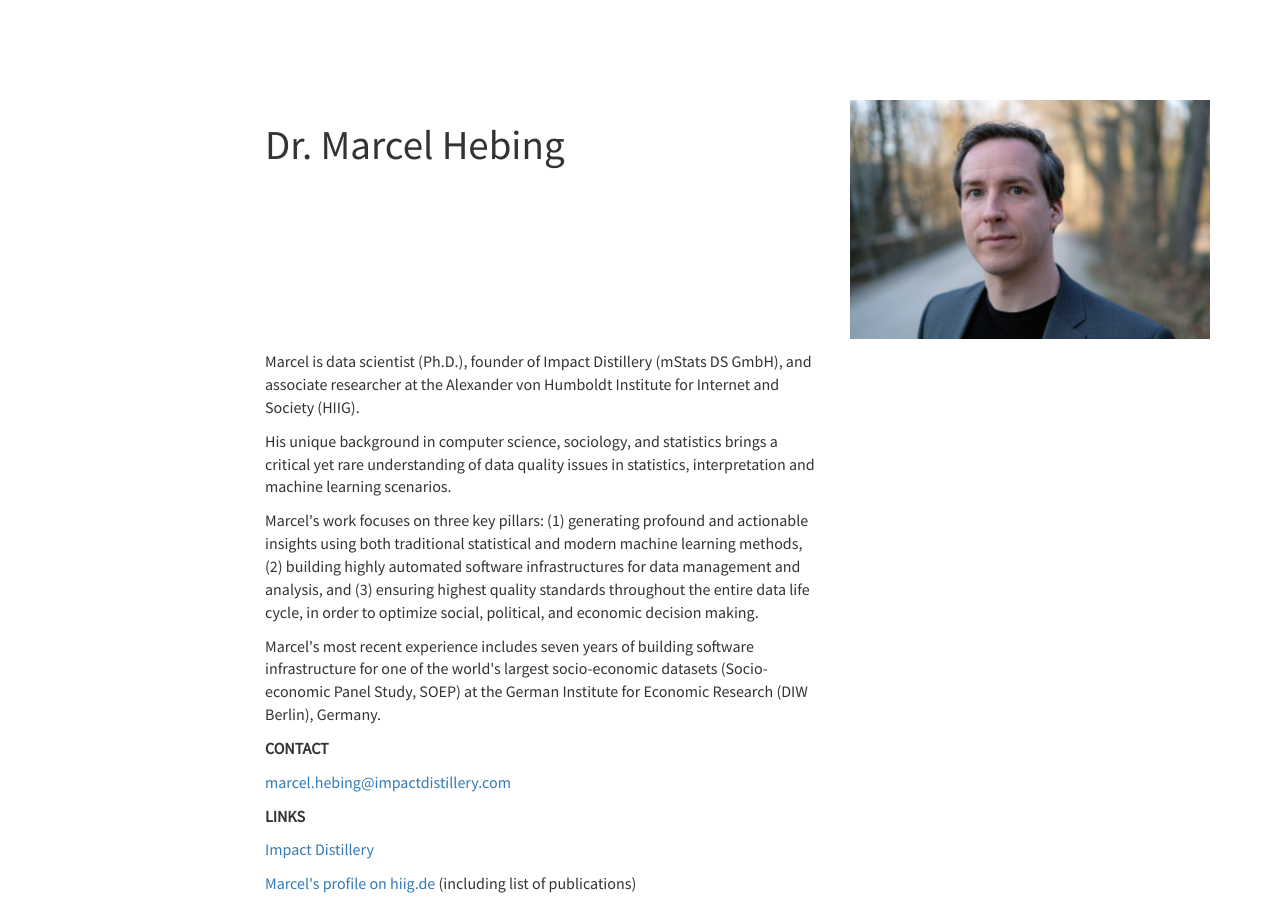
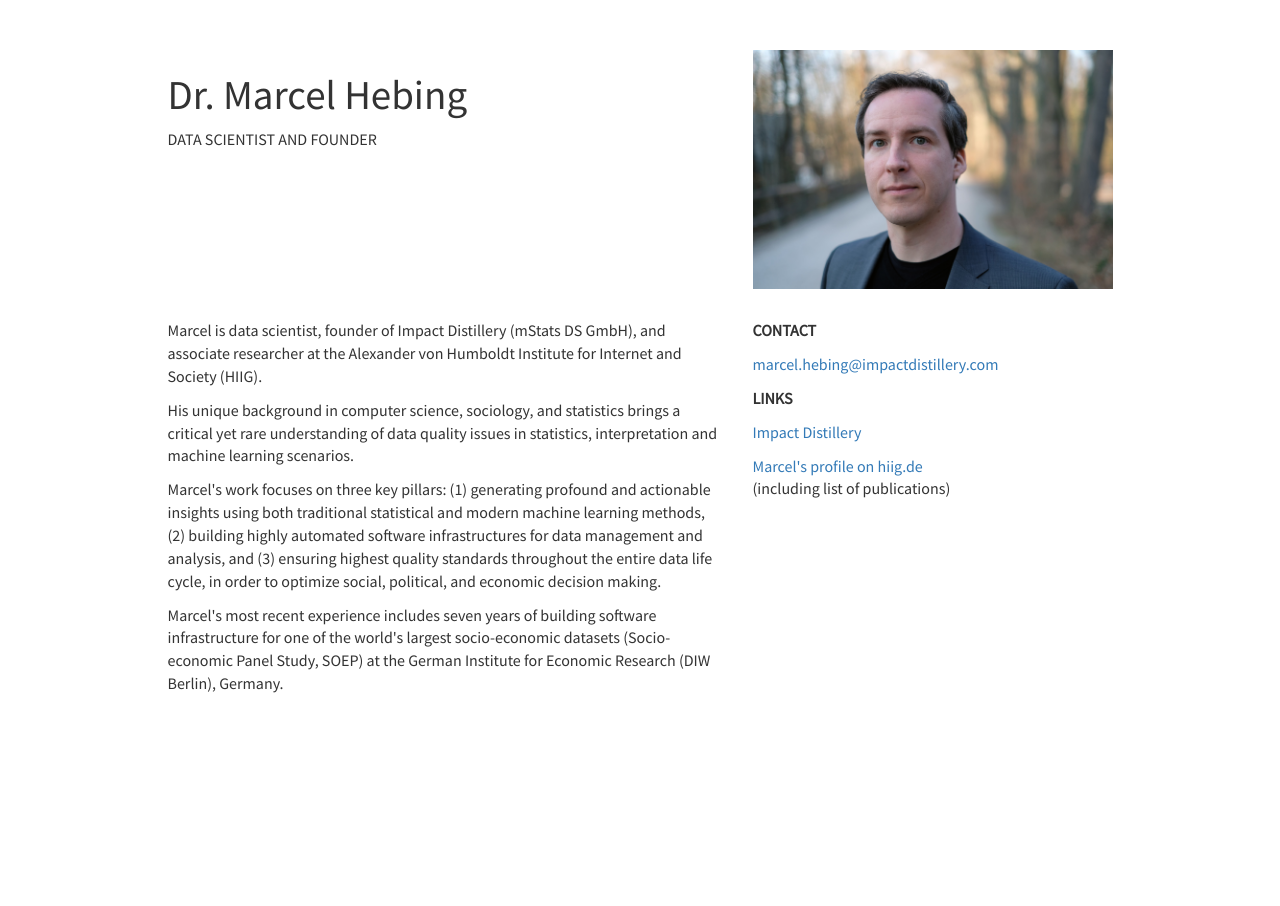
Before and after one commit to mhebing/mhebing.github.io, a plain HTML site: page index.html in a window 1280 px wide. After the commit the page ends 800 px from the top, so only its background shows below. Drawn offline with nearby package versions, Linux system fonts and the light colour scheme.

Commit message:
Update layout

```diff
--- a/css/main.css
+++ b/css/main.css
@@ -1,3 +1,3 @@
 #main {
-    padding-top: 100px;
+    padding-top: 50px;
 }
--- a/index.html
+++ b/index.html
@@ -22,27 +22,28 @@
 
     <div class="container" id="main">
       <div class="row">
-        <div class="col-md-6 col-md-offset-2">
+        <div class="col-md-6 col-md-offset-1">
           <h1>Dr. Marcel Hebing</h1>
+          <p>DATA SCIENTIST AND FOUNDER</p>
         </div>
         <div class="col-md-4">
           <img src="images/marcelhebing-02.jpg" class="img-responsive">
         </div>
       </div>
-      <div class="row">
-        <div class="col-md-6 col-md-offset-2">
-          <p></p>
-          <p>Marcel is data scientist (Ph.D.), founder of Impact Distillery (mStats DS GmbH), and associate researcher at the Alexander von Humboldt Institute for Internet and Society (HIIG).</p>
+      <div class="row" style="margin-top: 30px">
+        <div class="col-md-6 col-md-offset-1">
+          <p>Marcel is data scientist, founder of Impact Distillery (mStats DS GmbH), and associate researcher at the Alexander von Humboldt Institute for Internet and Society (HIIG).</p>
           <p>His unique background in computer science, sociology, and statistics brings a critical yet rare understanding of data quality issues in statistics, interpretation and machine learning scenarios. </p>
           <p>Marcel's work focuses on three key pillars: (1) generating profound and actionable insights using both traditional statistical and modern machine learning methods, (2) building highly automated software infrastructures for data management and analysis, and (3) ensuring highest quality standards throughout the entire data life cycle, in order to optimize social, political, and economic decision making.</p>
           <p>Marcel's most recent experience includes seven years of building software infrastructure for one of the world's largest socio-economic datasets (Socio-economic Panel Study, SOEP) at the German Institute for Economic Research (DIW Berlin), Germany.</p>
-          <p></p>
+        </div>
+        <div class="col-md-4">
           <p><b>CONTACT</b></p>
           <p><a href="mailto:marcel.hebing@impactdistillery.com">marcel.hebing@impactdistillery.com</a></p>
           <p></p>
           <p><b>LINKS</b></p>
           <p><a href="https://www.impactdistillery.com">Impact Distillery</a></p>
-          <p><a href="https://www.hiig.de/en/staff/marcel-hebing/">Marcel's profile on hiig.de</a> (including list of publications)</p>
+          <p><a href="https://www.hiig.de/en/staff/marcel-hebing/">Marcel's profile on hiig.de</a><br />(including list of publications)</p>
         </div>
       </div>
     </div>
```
